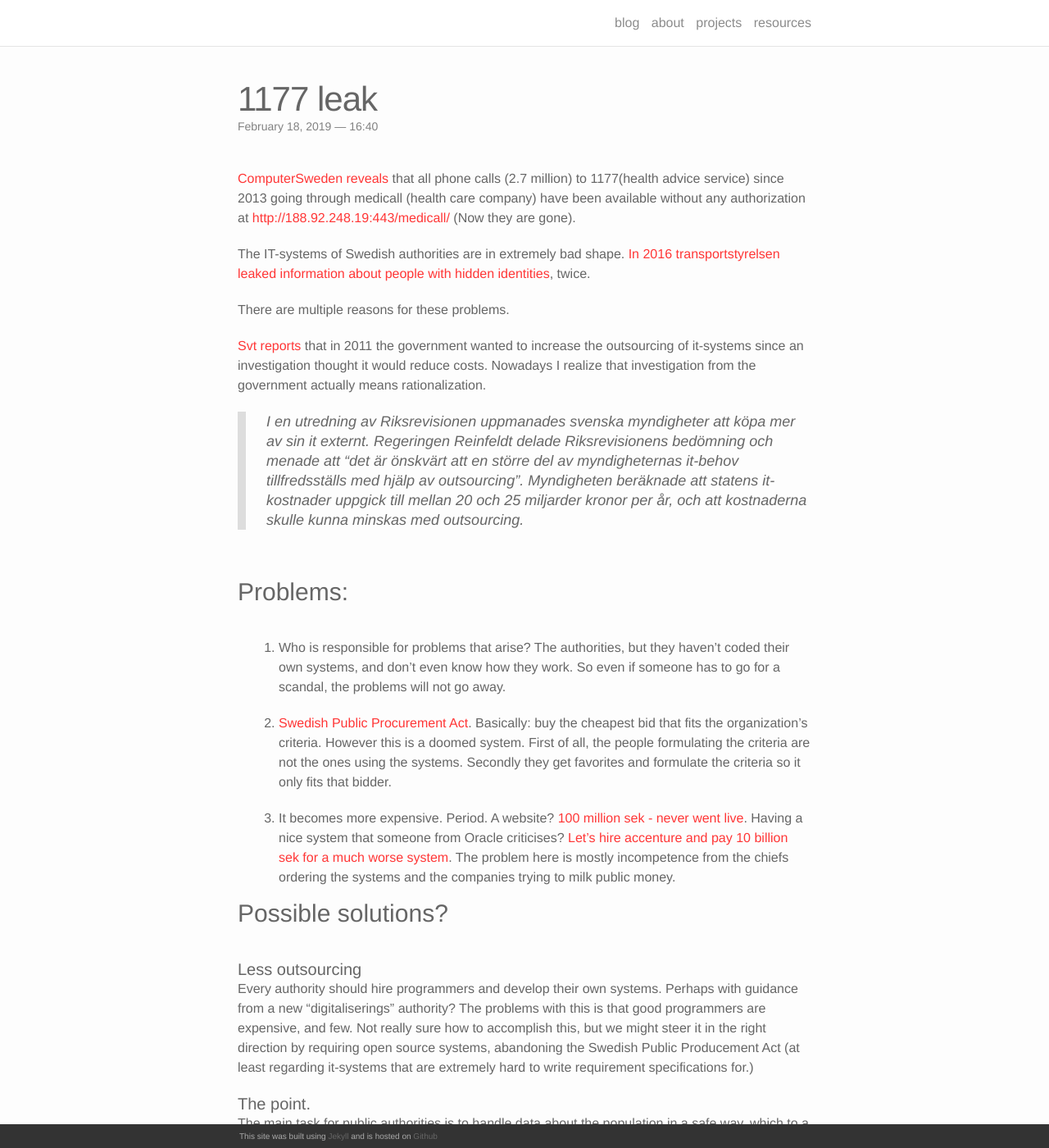
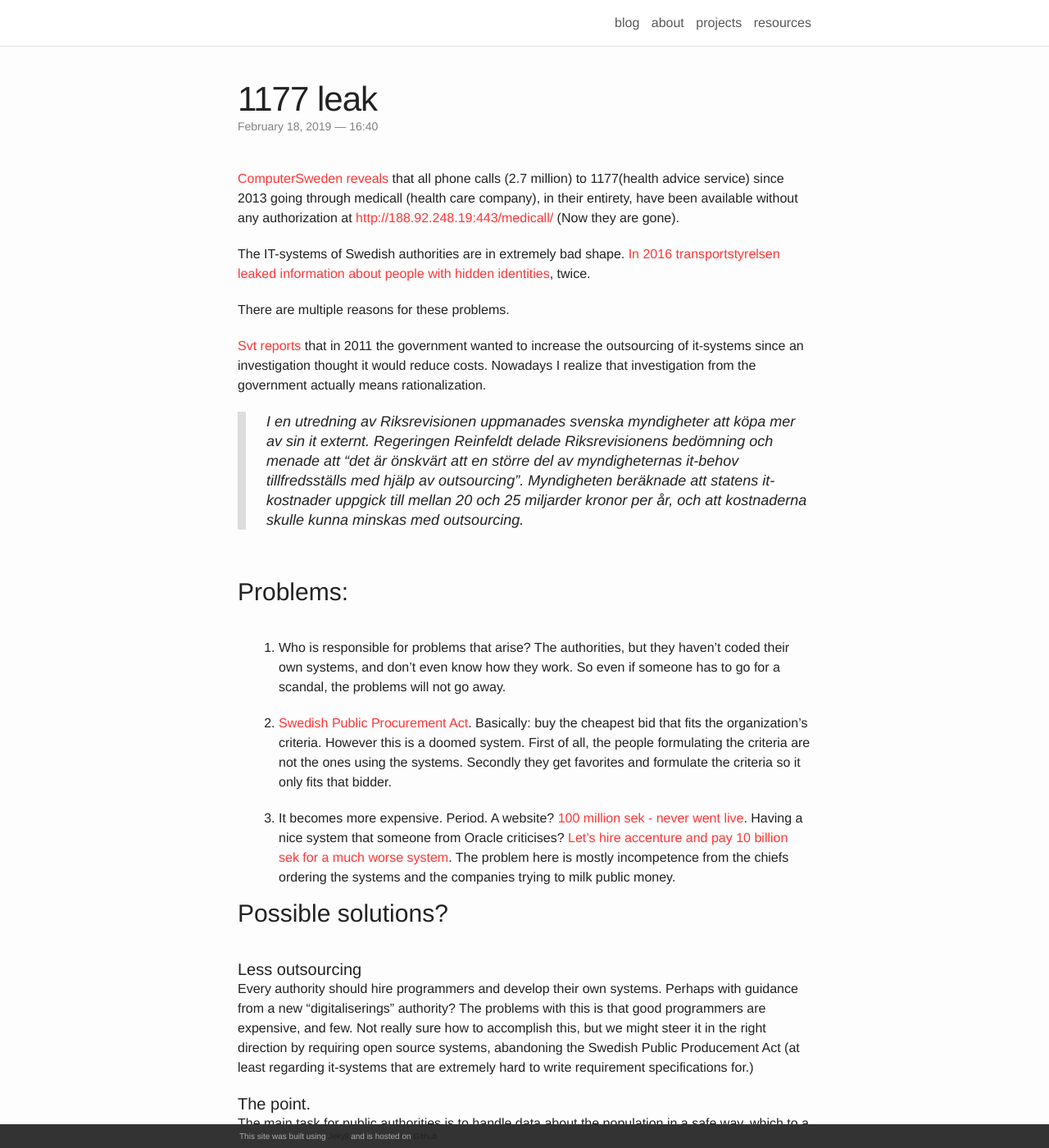
Before and after one commit to exoji2e/exoji2e.github.com, a Jekyll site: the page built from _posts/2019-02-18-1177-leak.md, in a window 1280 px wide and 1400 px high. Shown: the whole window at 82% size. Built offline with Jekyll 4.4.1, drawn with Linux system fonts in a browser that asks for light colours; nearby versions of some CDN libraries.

Commit message:
small fix in blogpost + darker text

```diff
--- a/_posts/2019-02-18-1177-leak.md
+++ b/_posts/2019-02-18-1177-leak.md
@@ -5,7 +5,7 @@
 
 ---
 
-[ComputerSweden reveals](https://computersweden.idg.se/2.2683/1.714787/inspelade-samtal-1177-vardguiden-oskyddade-internet) that all phone calls (2.7 million) to 1177(health advice service) since 2013 going through medicall (health care company) have been available without any authorization at [http://188.92.248.19:443/medicall/](http://188.92.248.19:443/medicall/) (Now they are gone).
+[ComputerSweden reveals](https://computersweden.idg.se/2.2683/1.714787/inspelade-samtal-1177-vardguiden-oskyddade-internet) that all phone calls (2.7 million) to 1177(health advice service) since 2013 going through medicall (health care company), in their entirety, have been available without any authorization at [http://188.92.248.19:443/medicall/](http://188.92.248.19:443/medicall/) (Now they are gone).
 
 The IT-systems of Swedish authorities are in extremely bad shape. [In 2016 transportstyrelsen leaked information about people with hidden identities](https://www.svt.se/nyheter/inrikes/transportstyrelsen-rojde-skyddade-uppgifter-tva-ganger-om), twice.
 
--- a/_sass/_base.scss
+++ b/_sass/_base.scss
@@ -34,7 +34,7 @@
 
 $grey-color-dark: #333;   /* footer */
 $grey-color-light: #ddd;  /* navigation bar border */
-$text-color:     #666;
+$text-color:     #222;
 
 /* Set theme color *************************/
 $theme-color:   $red;
```
